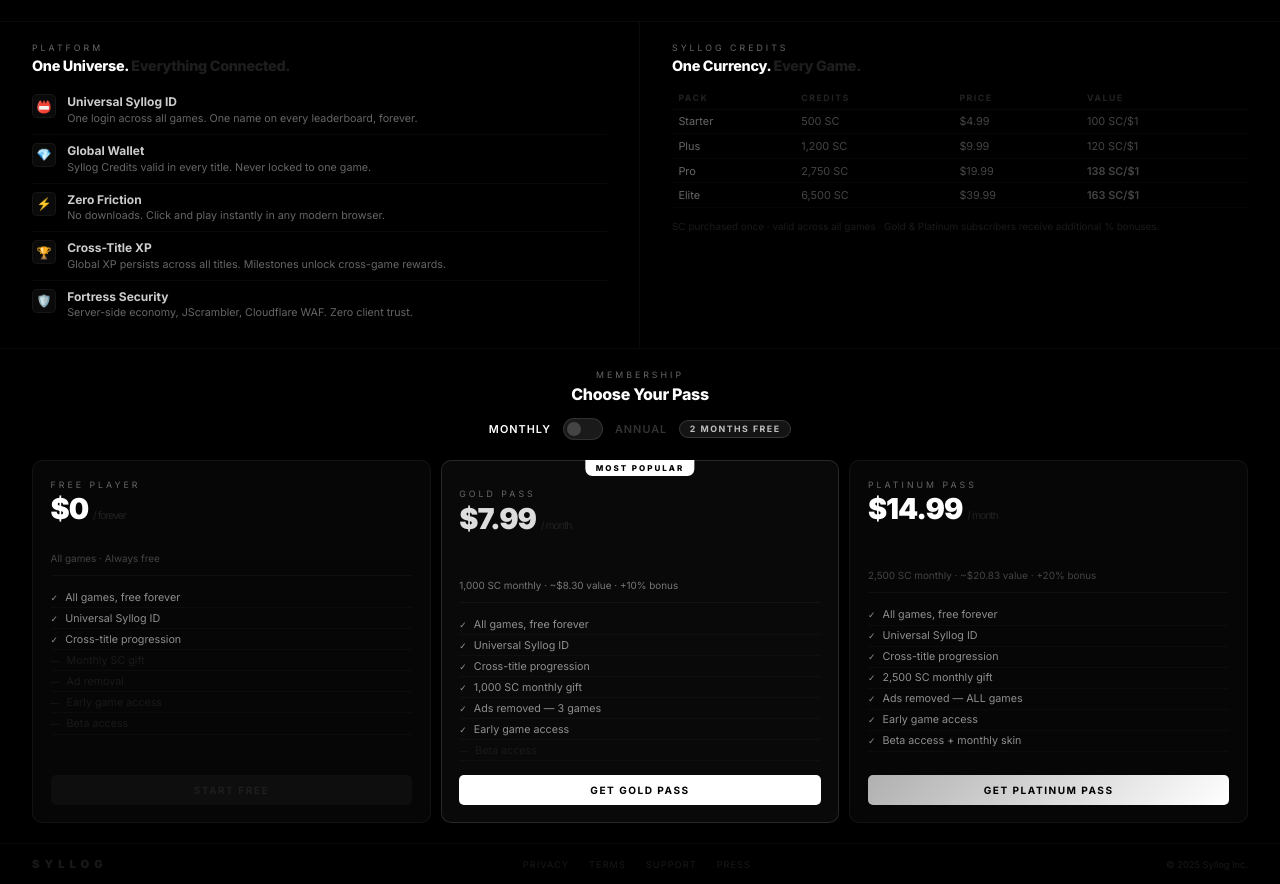
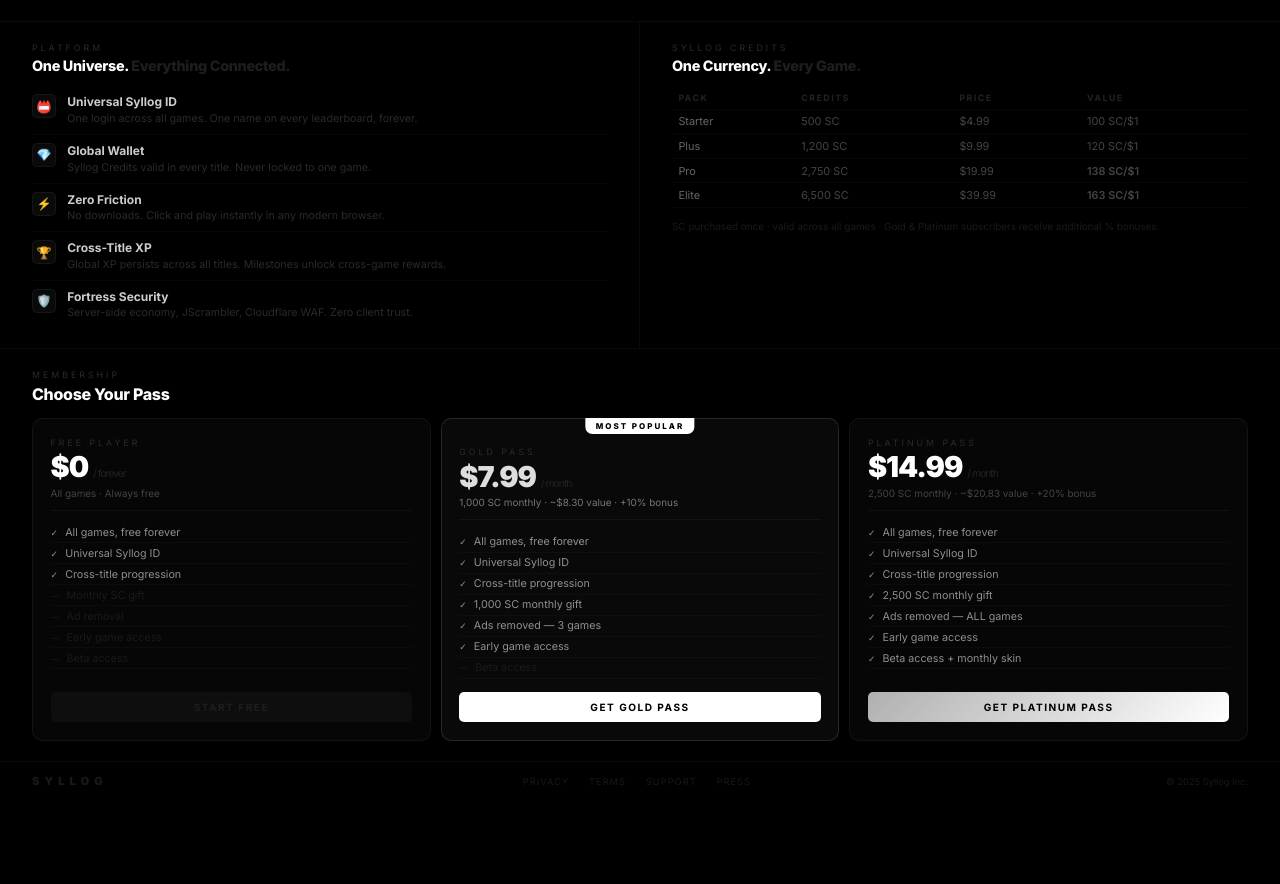
Before and after one commit to sylloggaming/syllog-ecosystem, a plain HTML site: page index.html in a window 1280 px wide. Shown: the part 1296-2180 px from the top of the page. After the commit the page ends 2097 px from the top, so only its background shows below. Drawn offline with nearby package versions, Linux system fonts and the light colour scheme.

Commit message:
Update index.html

```diff
--- a/index.html
+++ b/index.html
@@ -32,7 +32,7 @@ nav{background:rgba(0,0,0,0.96);border-bottom:1px solid rgba(255,255,255,0.06);p
 .hero{padding:2.5rem 2rem 0;text-align:center;border-bottom:1px solid rgba(255,255,255,0.05);}
 .hero-tag{font-size:0.56rem;letter-spacing:4px;text-transform:uppercase;color:#333;border:1px solid rgba(255,255,255,0.05);padding:0.25rem 0.85rem;border-radius:20px;display:inline-block;margin-bottom:0.9rem;}
 .hero-title{font-size:clamp(2.8rem,8vw,6rem);font-weight:900;letter-spacing:-2px;line-height:1;background:linear-gradient(160deg,#fff 0%,#d0d0d0 40%,#888 70%,#c0c0c0 100%);-webkit-background-clip:text;-webkit-text-fill-color:transparent;background-clip:text;margin-bottom:0.5rem;}
-.hero-sub{font-size:0.65rem;color:#666;letter-spacing:3px;text-transform:uppercase;margin-bottom:1.1rem;}
+.hero-sub{font-size:0.65rem;color:#2a2a2a;letter-spacing:3px;text-transform:uppercase;margin-bottom:1.1rem;}
 .hero-btns{display:flex;gap:0.6rem;justify-content:center;margin-bottom:1.5rem;}
 .cta-a{background:#fff;color:#000;border:none;padding:0.55rem 1.6rem;border-radius:5px;font-size:0.7rem;font-weight:700;letter-spacing:1.5px;text-transform:uppercase;cursor:pointer;transition:background 0.2s;font-family:'Inter',sans-serif;}
 .cta-a:hover{background:#c0c0c0;}
@@ -87,7 +87,7 @@ nav{background:rgba(0,0,0,0.96);border-bottom:1px solid rgba(255,255,255,0.06);p
 /* ── LOBBY ── */
 .lobby{padding:2rem 0 1.5rem;background:#000;}
 .lobby-header{display:flex;align-items:flex-end;justify-content:space-between;padding:0 2rem;margin-bottom:1.75rem;}
-.sec-label{font-size:0.55rem;letter-spacing:3px;text-transform:uppercase;color:#666;margin-bottom:0.25rem;}
+.sec-label{font-size:0.55rem;letter-spacing:3px;text-transform:uppercase;color:#2a2a2a;margin-bottom:0.25rem;}
 .sec-head{font-size:1rem;font-weight:800;letter-spacing:-0.3px;color:#fff;}
 .sec-head span{color:#1e1e1e;}
 .view-all-btn{font-size:0.6rem;color:#333;letter-spacing:1px;text-transform:uppercase;background:none;border:none;cursor:pointer;text-decoration:underline;text-underline-offset:3px;font-family:'Inter',sans-serif;}
@@ -104,13 +104,13 @@ nav{background:rgba(0,0,0,0.96);border-bottom:1px solid rgba(255,255,255,0.06);p
 .c-thumb-icon{font-size:4rem;position:relative;z-index:2;filter:drop-shadow(0 0 20px rgba(255,255,255,0.08));}
 .c-thumb-vignette{position:absolute;inset:0;background:linear-gradient(180deg,transparent 50%,rgba(0,0,0,0.8) 100%);z-index:1;}
 .c-body{padding:0.85rem 1rem 1rem;background:#0a0a0a;}
-.c-genre{font-size:0.55rem;color:#666;letter-spacing:2px;text-transform:uppercase;margin-bottom:0.2rem;}
+.c-genre{font-size:0.55rem;color:#2a2a2a;letter-spacing:2px;text-transform:uppercase;margin-bottom:0.2rem;}
 .c-name{font-size:1rem;font-weight:800;color:#fff;letter-spacing:-0.3px;margin-bottom:0.55rem;}
 .c-footer{display:flex;align-items:center;justify-content:space-between;}
 .cbadge{font-size:0.52rem;font-weight:700;letter-spacing:2px;text-transform:uppercase;padding:0.15rem 0.5rem;border-radius:8px;}
 .badge-live{background:rgba(255,255,255,0.06);color:#c0c0c0;border:1px solid rgba(255,255,255,0.1);}
 .badge-soon{color:#282828;border:1px solid rgba(255,255,255,0.04);}
-.c-details-btn{font-size:0.57rem;color:#666;background:none;border:none;cursor:pointer;letter-spacing:1px;text-transform:uppercase;text-decoration:underline;text-underline-offset:2px;transition:color 0.15s;font-family:'Inter',sans-serif;}
+.c-details-btn{font-size:0.57rem;color:#2a2a2a;background:none;border:none;cursor:pointer;letter-spacing:1px;text-transform:uppercase;text-decoration:underline;text-underline-offset:2px;transition:color 0.15s;font-family:'Inter',sans-serif;}
 .c-details-btn:hover{color:#aaa;}
 .c-reflection{position:absolute;bottom:-88px;left:0;width:100%;height:88px;border-radius:0 0 14px 14px;overflow:hidden;pointer-events:none;opacity:0;transition:opacity 0.72s ease;}
 .c-card.is-active .c-reflection{opacity:1;}
@@ -121,7 +121,7 @@ nav{background:rgba(0,0,0,0.96);border-bottom:1px solid rgba(255,255,255,0.06);p
 .cc-btn:hover{background:rgba(255,255,255,0.07);border-color:rgba(255,255,255,0.18);color:#fff;}
 .cc-center{display:flex;flex-direction:column;align-items:center;gap:0.5rem;min-width:200px;}
 .cc-title{font-size:0.88rem;font-weight:800;color:#fff;letter-spacing:-0.3px;}
-.cc-genre{font-size:0.6rem;color:#666;letter-spacing:2px;text-transform:uppercase;}
+.cc-genre{font-size:0.6rem;color:#2a2a2a;letter-spacing:2px;text-transform:uppercase;}
 .cc-dots{display:flex;gap:5px;align-items:center;}
 .cc-dot{height:3px;border-radius:2px;background:rgba(255,255,255,0.1);cursor:pointer;transition:all 0.35s cubic-bezier(0.25,0.46,0.45,0.94);}
 .cc-dot.active{background:#c0c0c0;width:22px;}
@@ -135,7 +135,7 @@ nav{background:rgba(0,0,0,0.96);border-bottom:1px solid rgba(255,255,255,0.06);p
 .feat-row:last-child{border-bottom:none;}
 .fi{width:24px;height:24px;background:#0a0a0a;border:1px solid rgba(255,255,255,0.05);border-radius:5px;display:flex;align-items:center;justify-content:center;font-size:0.75rem;flex-shrink:0;}
 .fn{font-size:0.75rem;font-weight:700;color:#ccc;margin-bottom:0.1rem;}
-.fd{font-size:0.67rem;color:#666;line-height:1.4;}
+.fd{font-size:0.67rem;color:#2a2a2a;line-height:1.4;}
 .sc-table{width:100%;border-collapse:collapse;margin-top:0.6rem;}
 .sc-table th{font-size:0.55rem;color:#222;letter-spacing:1.5px;text-transform:uppercase;text-align:left;padding:0.35rem 0.4rem;border-bottom:1px solid rgba(255,255,255,0.03);}
 .sc-table td{font-size:0.68rem;color:#444;padding:0.3rem 0.4rem;border-bottom:1px solid rgba(255,255,255,0.025);}
@@ -147,7 +147,7 @@ nav{background:rgba(0,0,0,0.96);border-bottom:1px solid rgba(255,255,255,0.06);p
 .pass-cards{display:grid;grid-template-columns:repeat(3,1fr);gap:10px;margin-top:0.85rem;}
 .pc{background:#060606;border:1px solid rgba(255,255,255,0.05);border-radius:10px;padding:1.1rem;position:relative;display:flex;flex-direction:column;}
 .pc.featured{background:#090909;border-color:rgba(255,255,255,0.12);}
-.pc-tier{font-size:0.55rem;letter-spacing:3px;text-transform:uppercase;color:#666;margin-bottom:0.35rem;}
+.pc-tier{font-size:0.55rem;letter-spacing:3px;text-transform:uppercase;color:#2a2a2a;margin-bottom:0.35rem;}
 .pc-price{font-size:1.8rem;font-weight:900;letter-spacing:-1px;color:#fff;line-height:1;}
 .pc-per{font-size:0.65rem;color:#222;font-weight:400;}
 .pc-sc{font-size:0.62rem;color:#444;margin-top:0.3rem;padding-bottom:0.7rem;border-bottom:1px solid rgba(255,255,255,0.04);margin-bottom:0.7rem;}
@@ -177,7 +177,7 @@ footer{display:flex;align-items:center;justify-content:space-between;padding:0.8
 .dash-panel{position:fixed;top:0;right:0;bottom:0;width:320px;background:#060606;border-left:1px solid rgba(255,255,255,0.07);transform:translateX(100%);transition:transform 0.45s cubic-bezier(0.25,0.46,0.45,0.94);z-index:400;display:flex;flex-direction:column;overflow-y:auto;}
 .dash-panel.open{transform:translateX(0);}
 .dash-header{padding:1.25rem 1.5rem;border-bottom:1px solid rgba(255,255,255,0.05);display:flex;align-items:center;justify-content:space-between;flex-shrink:0;}
-.dash-header-title{font-size:0.58rem;letter-spacing:3px;text-transform:uppercase;color:#666;}
+.dash-header-title{font-size:0.58rem;letter-spacing:3px;text-transform:uppercase;color:#2a2a2a;}
 .dash-close{background:rgba(255,255,255,0.04);border:1px solid rgba(255,255,255,0.07);color:rgba(255,255,255,0.3);width:26px;height:26px;border-radius:50%;cursor:pointer;font-size:0.75rem;display:flex;align-items:center;justify-content:center;transition:all 0.2s;font-family:'Inter',sans-serif;}
 .dash-close:hover{background:rgba(255,255,255,0.08);color:#fff;}
 .dash-avatar-section{padding:1.5rem;display:flex;flex-direction:column;align-items:center;gap:0.75rem;border-bottom:1px solid rgba(255,255,255,0.05);}
@@ -192,13 +192,13 @@ footer{display:flex;align-items:center;justify-content:space-between;padding:0.8
 .dash-id-label{font-size:0.55rem;color:#222;letter-spacing:2px;text-transform:uppercase;}
 .dash-founder{background:linear-gradient(135deg,rgba(192,192,192,0.1),rgba(255,255,255,0.05));border:1px solid rgba(192,192,192,0.2);color:#c0c0c0;font-size:0.52rem;font-weight:700;letter-spacing:2px;text-transform:uppercase;padding:0.18rem 0.6rem;border-radius:20px;}
 .dash-pass-banner{margin:1rem 1.5rem 0;background:#0a0a0a;border:1px solid rgba(255,255,255,0.06);border-radius:10px;padding:0.85rem 1rem;display:flex;align-items:center;justify-content:space-between;}
-.dash-pass-label{font-size:0.5rem;color:#666;letter-spacing:2px;text-transform:uppercase;margin-bottom:0.2rem;}
+.dash-pass-label{font-size:0.5rem;color:#2a2a2a;letter-spacing:2px;text-transform:uppercase;margin-bottom:0.2rem;}
 .dash-pass-name{font-size:0.85rem;font-weight:800;color:#fff;}
 .dash-upgrade-btn{font-size:0.55rem;color:#333;letter-spacing:1px;text-transform:uppercase;background:none;border:1px solid rgba(255,255,255,0.07);padding:0.22rem 0.6rem;border-radius:4px;cursor:pointer;transition:all 0.2s;font-family:'Inter',sans-serif;}
 .dash-upgrade-btn:hover{border-color:rgba(255,255,255,0.2);color:#fff;}
 .dash-stats{display:grid;grid-template-columns:1fr 1fr;gap:8px;padding:1rem 1.5rem;}
 .dash-stat{background:#0a0a0a;border:1px solid rgba(255,255,255,0.05);border-radius:8px;padding:0.85rem;}
-.dash-stat-label{font-size:0.5rem;color:#666;letter-spacing:2px;text-transform:uppercase;margin-bottom:0.3rem;}
+.dash-stat-label{font-size:0.5rem;color:#2a2a2a;letter-spacing:2px;text-transform:uppercase;margin-bottom:0.3rem;}
 .dash-stat-value{font-size:1.3rem;font-weight:900;color:#c0c0c0;letter-spacing:-0.5px;}
 .dash-stat-sub{font-size:0.52rem;color:#1e1e1e;margin-top:0.15rem;}
 .dash-divider{height:1px;background:rgba(255,255,255,0.04);margin:0 1.5rem;}
@@ -210,7 +210,7 @@ footer{display:flex;align-items:center;justify-content:space-between;padding:0.8
 .dash-link-icon{width:22px;height:22px;background:#0d0d0d;border:1px solid rgba(255,255,255,0.05);border-radius:5px;display:flex;align-items:center;justify-content:center;font-size:0.7rem;}
 .dash-link-arrow{font-size:0.6rem;color:#1e1e1e;}
 .dash-footer{padding:1rem 1.5rem;border-top:1px solid rgba(255,255,255,0.04);margin-top:auto;flex-shrink:0;}
-.dash-signout{width:100%;padding:0.6rem;background:rgba(255,255,255,0.03);border:1px solid rgba(255,255,255,0.06);border-radius:6px;color:#666;font-size:0.63rem;font-weight:700;letter-spacing:1.5px;text-transform:uppercase;cursor:pointer;transition:all 0.2s;font-family:'Inter',sans-serif;}
+.dash-signout{width:100%;padding:0.6rem;background:rgba(255,255,255,0.03);border:1px solid rgba(255,255,255,0.06);border-radius:6px;color:#2a2a2a;font-size:0.63rem;font-weight:700;letter-spacing:1.5px;text-transform:uppercase;cursor:pointer;transition:all 0.2s;font-family:'Inter',sans-serif;}
 .dash-signout:hover{background:rgba(255,60,60,0.06);border-color:rgba(255,60,60,0.15);color:#ff6b6b;}
 .dash-member-since{font-size:0.5rem;color:#181818;text-align:center;margin-top:0.6rem;letter-spacing:1px;}
 
@@ -264,7 +264,8 @@ footer{display:flex;align-items:center;justify-content:space-between;padding:0.8
   <ul class="nav-links">
     <li><a href="#">Games</a></li>
     <li><a href="#">Universe</a></li>
-    <li><a href="credits.html">Credits &amp; Passes</a></li>
+    <li><a href="#">Passes</a></li>
+    <li><a href="#">Credits</a></li>
     <li><a href="#">Leaderboards</a></li>
   </ul>
   <div class="nav-btns" id="nav-btns">
@@ -396,24 +397,12 @@ footer{display:flex;align-items:center;justify-content:space-between;padding:0.8
 
 <!-- ══════════ PASSES ══════════ -->
 <div class="pass-wrap">
-  <div style="text-align:center;margin-bottom:1.25rem;">
-    <div class="sec-label">Membership</div>
-    <div class="sec-head">Choose Your Pass</div>
-    <div style="display:flex;align-items:center;justify-content:center;gap:0.75rem;margin-top:0.85rem;">
-      <span style="font-size:0.68rem;font-weight:600;letter-spacing:1px;text-transform:uppercase;cursor:pointer;transition:color 0.2s;" id="lbl-m" onclick="switchBilling()">Monthly</span>
-      <div style="width:40px;height:22px;background:#1a1a1a;border:1px solid rgba(255,255,255,0.1);border-radius:11px;position:relative;cursor:pointer;transition:all 0.2s;flex-shrink:0;" id="ptoggle" onclick="switchBilling()">
-        <div style="position:absolute;top:3px;left:3px;width:14px;height:14px;border-radius:50%;background:#444;transition:all 0.25s cubic-bezier(0.25,0.46,0.45,0.94);" id="pthumb"></div>
-      </div>
-      <span style="font-size:0.68rem;font-weight:600;letter-spacing:1px;text-transform:uppercase;cursor:pointer;color:#333;transition:color 0.2s;" id="lbl-a" onclick="switchBilling()">Annual</span>
-      <span style="background:rgba(192,192,192,0.1);border:1px solid rgba(192,192,192,0.2);color:#c0c0c0;font-size:0.55rem;font-weight:700;letter-spacing:1.5px;text-transform:uppercase;padding:0.18rem 0.6rem;border-radius:20px;">2 Months Free</span>
-    </div>
-  </div>
+  <div class="sec-label">Membership</div>
+  <div class="sec-head">Choose Your Pass</div>
   <div class="pass-cards">
     <div class="pc">
       <div class="pc-tier">Free Player</div>
-      <div style="min-height:52px;">
-        <div class="pc-price">$0 <span class="pc-per">/ forever</span></div>
-      </div>
+      <div class="pc-price">$0 <span class="pc-per">/ forever</span></div>
       <div class="pc-sc">All games &middot; Always free</div>
       <ul class="pc-list">
         <li class="on"><span class="ck">&#10003;</span>All games, free forever</li>
@@ -424,18 +413,14 @@ footer{display:flex;align-items:center;justify-content:space-between;padding:0.8
         <li class="off"><span class="ck">&#8212;</span>Early game access</li>
         <li class="off"><span class="ck">&#8212;</span>Beta access</li>
       </ul>
-      <button class="pc-btn pb-f" onclick="window.location.href='auth.html?tab=signup'">Start Free</button>
+      <button class="pc-btn pb-f">Start Free</button>
     </div>
     <div class="pc featured">
       <div class="hot-badge">Most Popular</div>
       <div style="margin-top:0.6rem;"></div>
       <div class="pc-tier">Gold Pass</div>
-      <div style="min-height:52px;">
-        <div class="pc-price" id="p-gold-price" style="color:#ddd;">$7.99 <span class="pc-per">/ month</span></div>
-        <div style="font-size:0.6rem;color:#555;margin-top:0.2rem;min-height:1rem;" id="p-gold-note">&nbsp;</div>
-        <div style="display:inline-block;background:rgba(192,192,192,0.08);border:1px solid rgba(192,192,192,0.15);color:#c0c0c0;font-size:0.52rem;font-weight:700;letter-spacing:1.5px;text-transform:uppercase;padding:0.15rem 0.5rem;border-radius:10px;margin-top:0.2rem;opacity:0;transition:opacity 0.3s;" id="p-gold-save">Save $15.89 &mdash; 2 months free</div>
-      </div>
-      <div class="pc-sc" id="p-gold-sc" style="color:#777;">1,000 SC monthly &middot; ~$8.30 value &middot; +10% bonus</div>
+      <div class="pc-price" style="color:#ddd;">$7.99 <span class="pc-per">/ month</span></div>
+      <div class="pc-sc" style="color:#777;">1,000 SC monthly &middot; ~$8.30 value &middot; +10% bonus</div>
       <ul class="pc-list">
         <li class="on"><span class="ck">&#10003;</span>All games, free forever</li>
         <li class="on"><span class="ck">&#10003;</span>Universal Syllog ID</li>
@@ -445,16 +430,12 @@ footer{display:flex;align-items:center;justify-content:space-between;padding:0.8
         <li class="on"><span class="ck">&#10003;</span>Early game access</li>
         <li class="off"><span class="ck">&#8212;</span>Beta access</li>
       </ul>
-      <button class="pc-btn pb-g" id="p-gold-btn" onclick="portalCheckout(pAnnual ? 'price_1TLCP6GTo6XxsJZO9oN1Unyo' : 'price_1TLCP7GTo6XxsJZOTvZqDd0X')">Get Gold Pass</button>
+      <button class="pc-btn pb-g">Get Gold Pass</button>
     </div>
     <div class="pc">
       <div class="pc-tier">Platinum Pass</div>
-      <div style="min-height:52px;">
-        <div class="pc-price" id="p-plat-price">$14.99 <span class="pc-per">/ month</span></div>
-        <div style="font-size:0.6rem;color:#555;margin-top:0.2rem;min-height:1rem;" id="p-plat-note">&nbsp;</div>
-        <div style="display:inline-block;background:rgba(192,192,192,0.08);border:1px solid rgba(192,192,192,0.15);color:#c0c0c0;font-size:0.52rem;font-weight:700;letter-spacing:1.5px;text-transform:uppercase;padding:0.15rem 0.5rem;border-radius:10px;margin-top:0.2rem;opacity:0;transition:opacity 0.3s;" id="p-plat-save">Save $29.89 &mdash; 2 months free</div>
-      </div>
-      <div class="pc-sc" id="p-plat-sc">2,500 SC monthly &middot; ~$20.83 value &middot; +20% bonus</div>
+      <div class="pc-price">$14.99 <span class="pc-per">/ month</span></div>
+      <div class="pc-sc">2,500 SC monthly &middot; ~$20.83 value &middot; +20% bonus</div>
       <ul class="pc-list">
         <li class="on"><span class="ck">&#10003;</span>All games, free forever</li>
         <li class="on"><span class="ck">&#10003;</span>Universal Syllog ID</li>
@@ -464,10 +445,11 @@ footer{display:flex;align-items:center;justify-content:space-between;padding:0.8
         <li class="on"><span class="ck">&#10003;</span>Early game access</li>
         <li class="on"><span class="ck">&#10003;</span>Beta access + monthly skin</li>
       </ul>
-      <button class="pc-btn pb-p" id="p-plat-btn" onclick="portalCheckout(pAnnual ? 'price_1TLCP3GTo6XxsJZO2uFrdyXr' : 'price_1TLCP4GTo6XxsJZOGwxQbPGD')">Get Platinum Pass</button>
+      <button class="pc-btn pb-p">Get Platinum Pass</button>
     </div>
   </div>
 </div>
+
 <!-- ══════════ FOOTER ══════════ -->
 <footer>
   <div class="fl">SYLLOG</div>
@@ -577,7 +559,7 @@ footer{display:flex;align-items:center;justify-content:space-between;padding:0.8
 // ============================================================
 var LIVE_TITLE_COUNT = 1;
 var SUPABASE_URL = 'https://mlstrkqefyqoczusewrm.supabase.co';
-var SUPABASE_KEY = 'sb_publishable_g7_BTnT_cTqaIk19Kx9FEw_iP1I7Df7';
+var SUPABASE_KEY = 'YOUR_PUBLISHABLE_KEY_HERE';
 
 var GAMES = [
   {name:'Void Rift',      icon:'🌌', genre:'Action · Space',    desc:'Navigate the collapsing edges of reality. High-intensity browser action built natively in HTML5.',   status:'live', color:'#0a0f1e', url:'voidrift.html'},
@@ -874,56 +856,6 @@ function closeTrailer() {
   fStartProgress();
 }
 document.getElementById('video-modal').addEventListener('click', function(e) { if (e.target === this) closeTrailer(); });
-  // ── PASS BILLING TOGGLE ──
-var pAnnual = false;
-function switchBilling(){
-  pAnnual = !pAnnual;
-  document.getElementById('ptoggle').style.background = pAnnual ? 'rgba(255,255,255,0.1)' : '#1a1a1a';
-  document.getElementById('pthumb').style.left = pAnnual ? '23px' : '3px';
-  document.getElementById('pthumb').style.background = pAnnual ? '#fff' : '#444';
-  document.getElementById('lbl-m').style.color = pAnnual ? '#333' : '#fff';
-  document.getElementById('lbl-a').style.color = pAnnual ? '#fff' : '#333';
-  if(pAnnual){
-    document.getElementById('p-gold-price').innerHTML='$79.99 <span class="pc-per">/ year</span>';
-    document.getElementById('p-gold-note').textContent='$6.67 / month \u00b7 billed annually';
-    document.getElementById('p-gold-save').style.opacity='1';
-    document.getElementById('p-gold-sc').textContent='12,000 SC across the year \u00b7 +10% bonus \u00b7 credits never expire';
-    document.getElementById('p-gold-btn').textContent='Get Gold \u2014 Annual';
-    document.getElementById('p-plat-price').innerHTML='$149.99 <span class="pc-per">/ year</span>';
-    document.getElementById('p-plat-note').textContent='$12.50 / month \u00b7 billed annually';
-    document.getElementById('p-plat-save').style.opacity='1';
-    document.getElementById('p-plat-sc').textContent='30,000 SC across the year \u00b7 +20% bonus \u00b7 credits never expire';
-    document.getElementById('p-plat-btn').textContent='Get Platinum \u2014 Annual';
-  } else {
-    document.getElementById('p-gold-price').innerHTML='$7.99 <span class="pc-per">/ month</span>';
-    document.getElementById('p-gold-note').textContent='\u00a0';
-    document.getElementById('p-gold-save').style.opacity='0';
-    document.getElementById('p-gold-sc').textContent='1,000 SC monthly \u00b7 ~$8.30 value \u00b7 +10% bonus';
-    document.getElementById('p-gold-btn').textContent='Get Gold Pass';
-    document.getElementById('p-plat-price').innerHTML='$14.99 <span class="pc-per">/ month</span>';
-    document.getElementById('p-plat-note').textContent='\u00a0';
-    document.getElementById('p-plat-save').style.opacity='0';
-    document.getElementById('p-plat-sc').textContent='2,500 SC monthly \u00b7 ~$20.83 value \u00b7 +20% bonus';
-    document.getElementById('p-plat-btn').textContent='Get Platinum Pass';
-  }
-}
- async function portalCheckout(priceId) {
-  try {
-    var response = await fetch('https://syllog-checkout.syllog-gaming.workers.dev', {
-      method: 'POST',
-      headers: { 'Content-Type': 'application/json' },
-      body: JSON.stringify({
-        priceId: priceId,
-        mode: 'subscription',
-        origin: window.location.origin
-      })
-    });
-    var session = await response.json();
-    if(session.url){ window.location.href = session.url; }
-  } catch(err) {
-    alert('Checkout error — please try again.');
-  }
-}
 </script>
 </body>
 </html>
```
